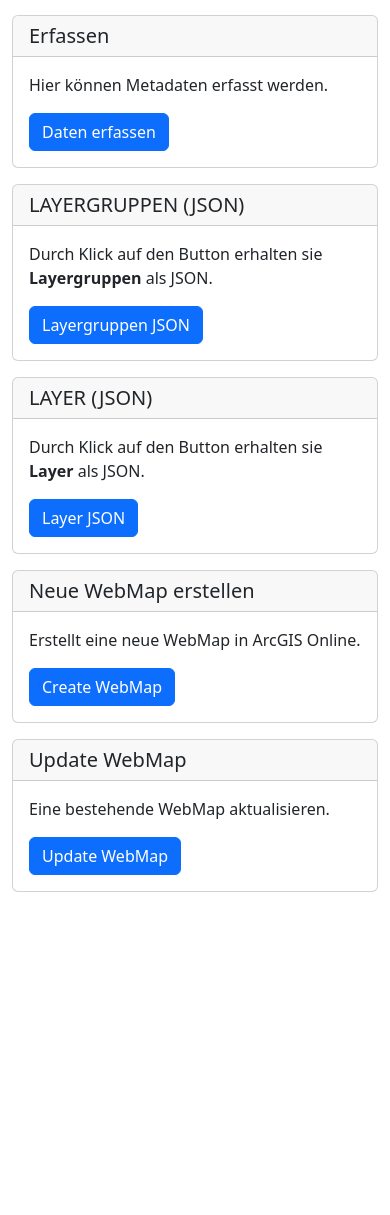
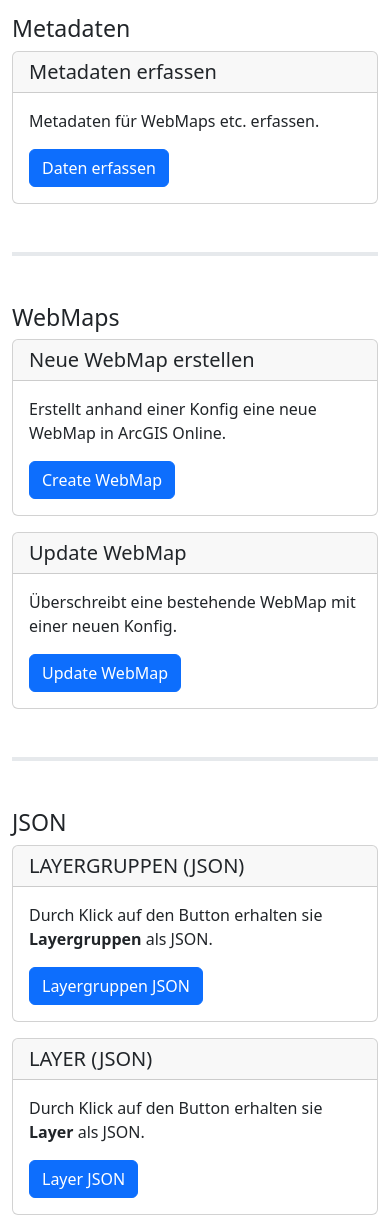
Before and after one commit to hkfrei/geo-metadata-engine, a Django app: page / in a window 390 px wide. Shown: the part 108-1323 px from the top of the page. Before the commit the page ends 1000 px from the top, so only its background shows below. Run offline with Django 4.2, Linux system fonts and the light colour scheme.

Commit message:
style: make the homepage more responsive.

```diff
--- a/editor/templates/editor/index.html
+++ b/editor/templates/editor/index.html
@@ -2,19 +2,54 @@
 <header>
   <h1>BGI WIS-BE METADATEN EDITOR (Prototyp)</h1>
 </header>
-<div class="row gy-3">
-  <div class="col-md-6 col-lg-4">
+<h3>Metadaten</h3>
+<div class="row">
+  <div class="col-12 col-md-6">
     <div class="card">
-      <h5 class="card-header">Erfassen</h5>
+      <h5 class="card-header">Metadaten erfassen</h5>
       <div class="card-body">
-        <p class="card-text">Hier können Metadaten erfasst werden.</p>
+        <p class="card-text">Metadaten für WebMaps etc. erfassen.</p>
         <a class="btn btn-primary" href="{% url 'admin:index' %}"
           >Daten erfassen</a
         >
       </div>
     </div>
   </div>
-  <div class="col-md-6 col-lg-4">
+</div>
+<hr class="border border-2 opacity-75 mt-5 mb-5" />
+<h3>WebMaps</h3>
+<div class="row">
+  <div class="col-12 col-md-6 mb-3">
+    <div class="card">
+      <h5 class="card-header">Neue WebMap erstellen</h5>
+      <div class="card-body">
+        <p class="card-text">
+          Erstellt anhand einer Konfig eine neue WebMap in ArcGIS Online.
+        </p>
+        <a class="btn btn-primary" href="{% url 'editor:createwebmap' %}"
+          >Create WebMap</a
+        >
+      </div>
+    </div>
+  </div>
+  <div class="col-12 col-md-6">
+    <div class="card">
+      <h5 class="card-header">Update WebMap</h5>
+      <div class="card-body">
+        <p class="card-text">
+          Überschreibt eine bestehende WebMap mit einer neuen Konfig.
+        </p>
+        <a class="btn btn-primary" href="{% url 'editor:editwebmap' %}"
+          >Update WebMap</a
+        >
+      </div>
+    </div>
+  </div>
+</div>
+<hr class="border border-2 opacity-75 mt-5 mb-5" />
+<h3>JSON</h3>
+<div class="row">
+  <div class="col-12 col-md-6 mb-3">
     <div class="card">
       <h5 class="card-header">LAYERGRUPPEN (JSON)</h5>
       <div class="card-body">
@@ -28,8 +63,7 @@
       </div>
     </div>
   </div>
-  <div class="col-md-6 col-lg-4">
-    <div class="col">
+  <div class="col-12 col-md-6">
     <div class="card">
       <h5 class="card-header">LAYER (JSON)</h5>
       <div class="card-body">
@@ -44,31 +78,4 @@
     </div>
   </div>
 </div>
-  <div class="col">
-    <div class="col-md-6 col-lg-4">
-      <div class="card">
-        <h5 class="card-header">Neue WebMap erstellen</h5>
-        <div class="card-body">
-          <p class="card-text">Erstellt eine neue WebMap in ArcGIS Online.</p>
-          <a class="btn btn-primary" href="{% url 'editor:createwebmap' %}"
-            >Create WebMap</a
-          >
-        </div>
-      </div>
-    </div>
-  </div>
-  <div class="col-md-6 col-lg-4">
-    <div class="col">
-      <div class="card">
-        <h5 class="card-header">Update WebMap</h5>
-        <div class="card-body">
-          <p class="card-text">Eine bestehende WebMap aktualisieren.</p>
-          <a class="btn btn-primary" href="{% url 'editor:editwebmap' %}"
-            >Update WebMap</a
-          >
-        </div>
-      </div>
-    </div>
-  </div>
-</div>
 {% endblock %}
```
Lines whose indentation alone changed are shown as unchanged.
